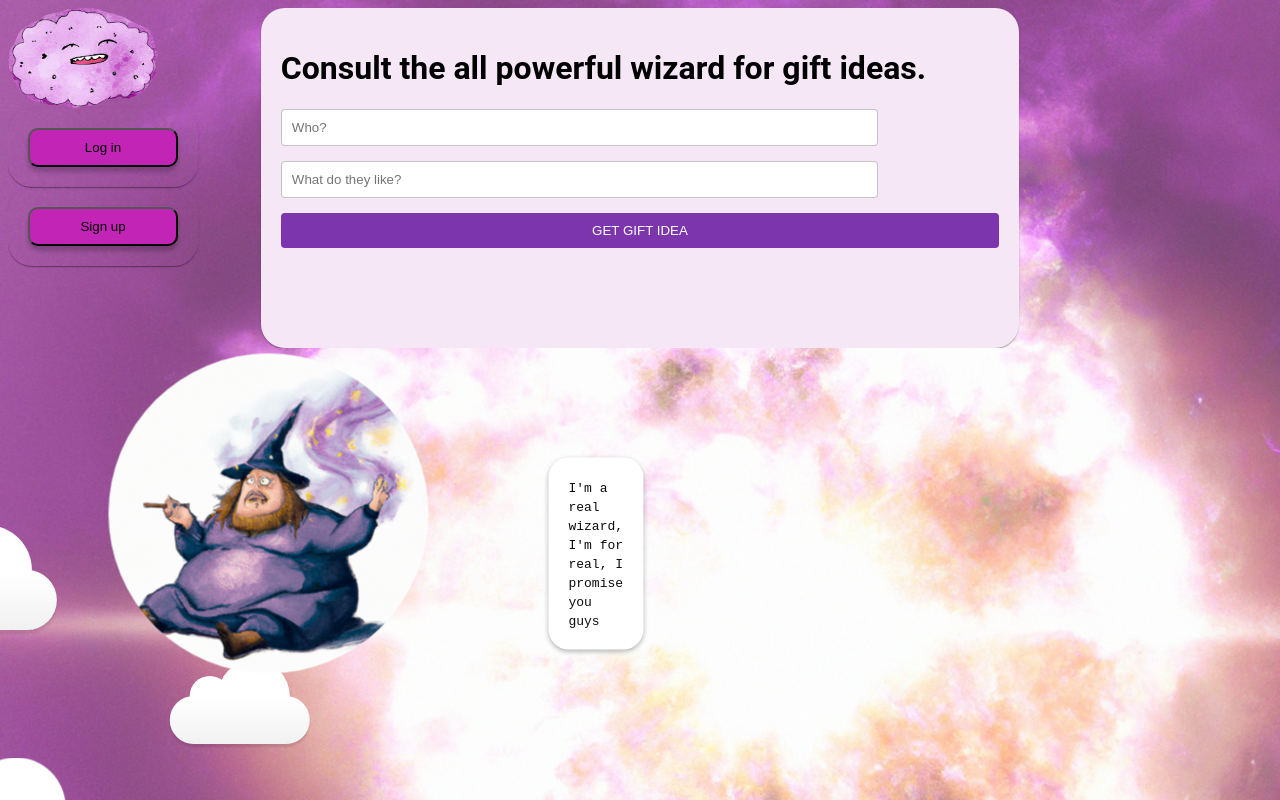
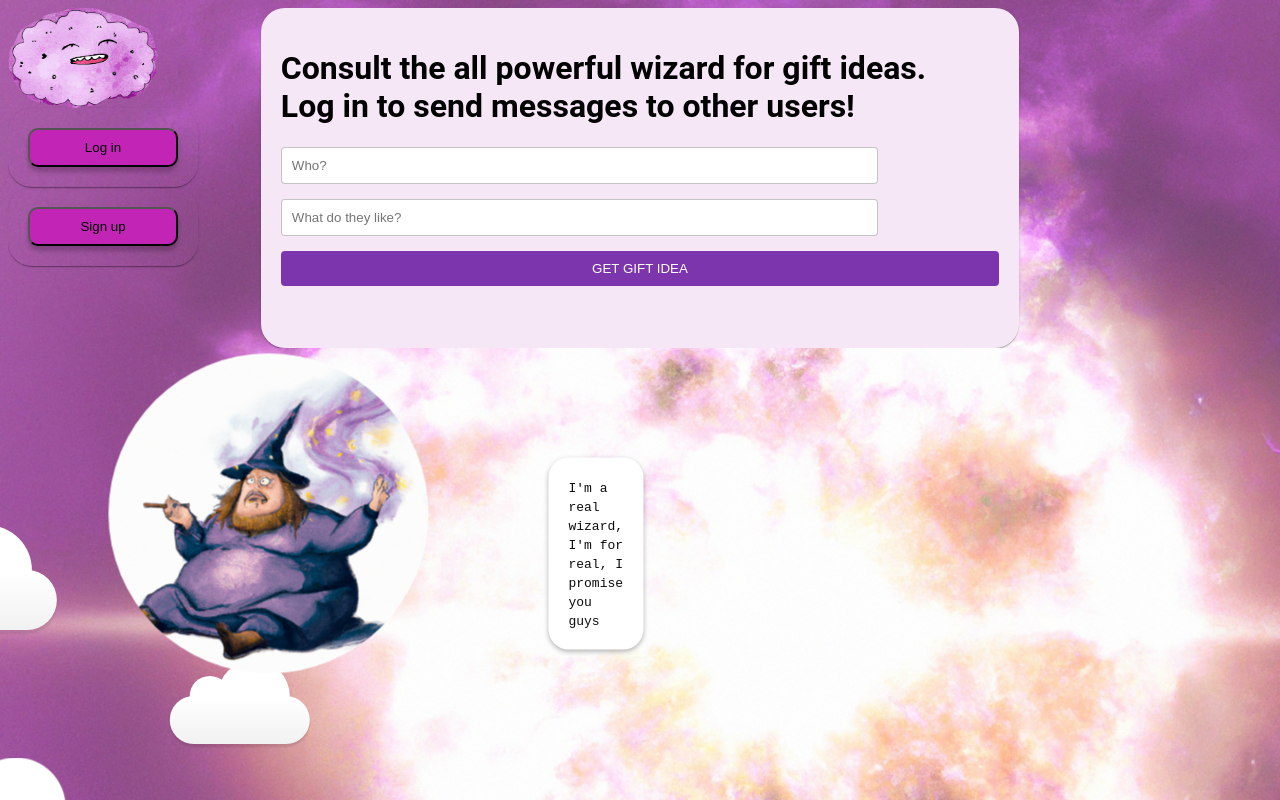
Before and after one commit to Fussyotter/sage_front, a Next.js app in the folder sage/: page / in a window 1280 px wide. Built offline with nearby package versions, Linux system fonts and the light colour scheme.

Commit message:
fixed ternary

```diff
--- a/sage/components/GiftParams.js
+++ b/sage/components/GiftParams.js
@@ -71,9 +71,9 @@ const handleClick = async () => {
 	return (
 		<animated.div className='gift-params-container' style={stretch}>
 			{loggedInUser ? (
-				<h1> Consult the Wizard...for gift advice. <br></br>Log in to send messages to other users!</h1>
+				<h1> Consult the Wizard...for gift advice. </h1>
 			) : (
-				<h1> Consult the all powerful wizard for gift ideas. </h1>
+				<h1> Consult the all powerful wizard for gift ideas.<br></br>Log in to send messages to other users! </h1>
 			)}
 			<input
 				className='input-field'
```
